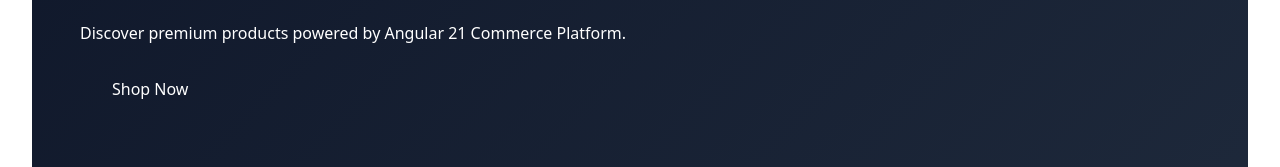
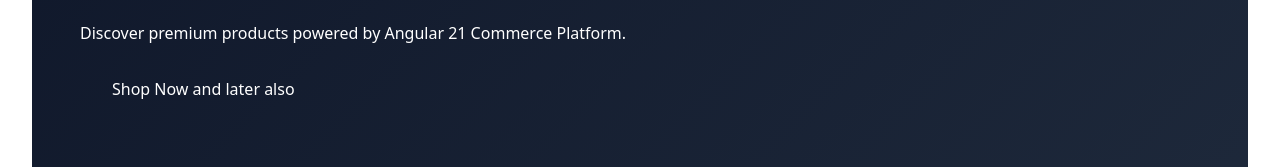
Before and after one commit to saisandirikrishna/my-angular21-project, an Angular app: page / in a window 1280 px wide. Shown: the part 232-399 px from the top of the page. Built offline with nearby package versions, Linux system fonts and the light colour scheme.

Commit message:
test cicid 1

```diff
--- a/src/app/features/layout/components/hero-banner/hero-banner.html
+++ b/src/app/features/layout/components/hero-banner/hero-banner.html
@@ -12,7 +12,7 @@
     </p>
 
     <button>
-      Shop Now
+      Shop Now and later also
     </button>
 
   </div>
```
